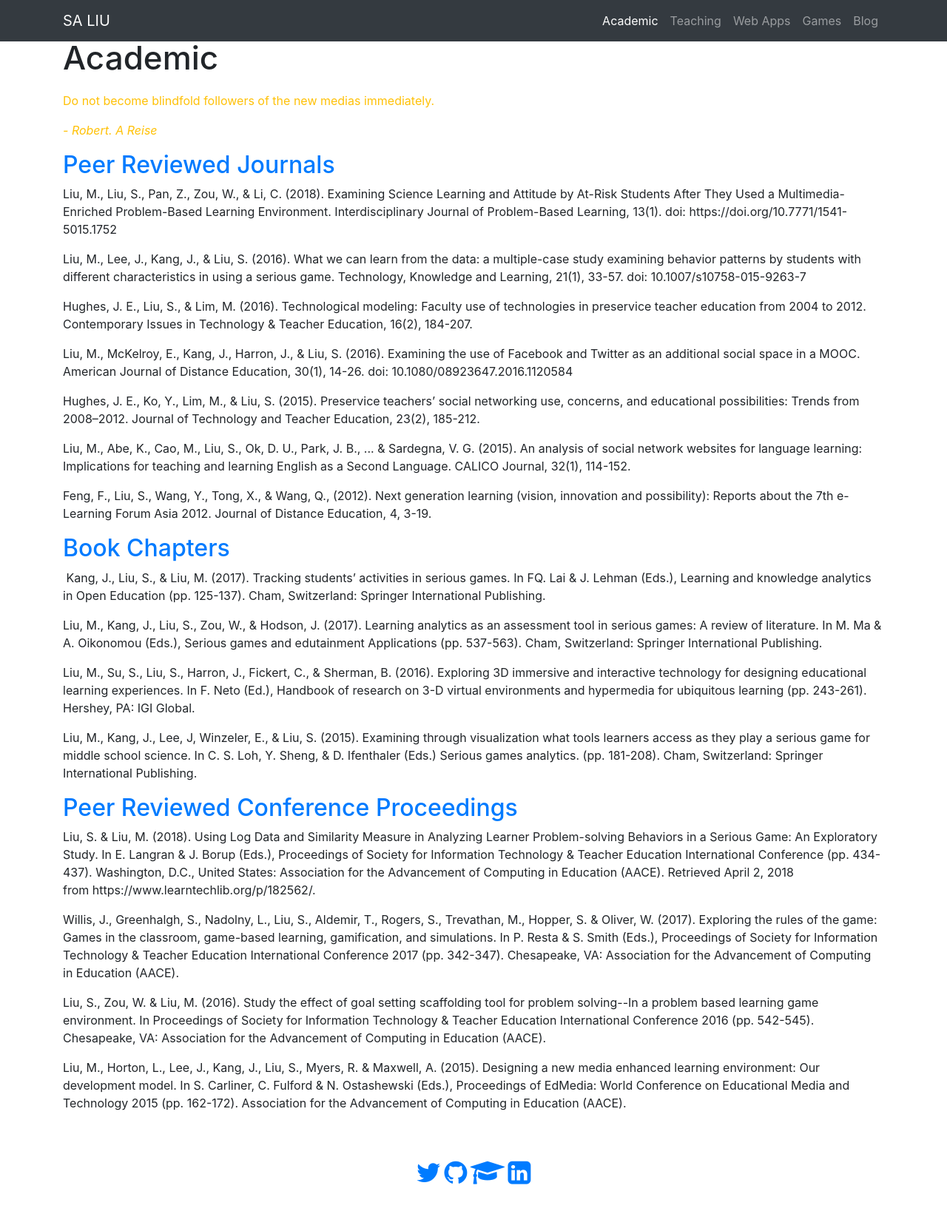
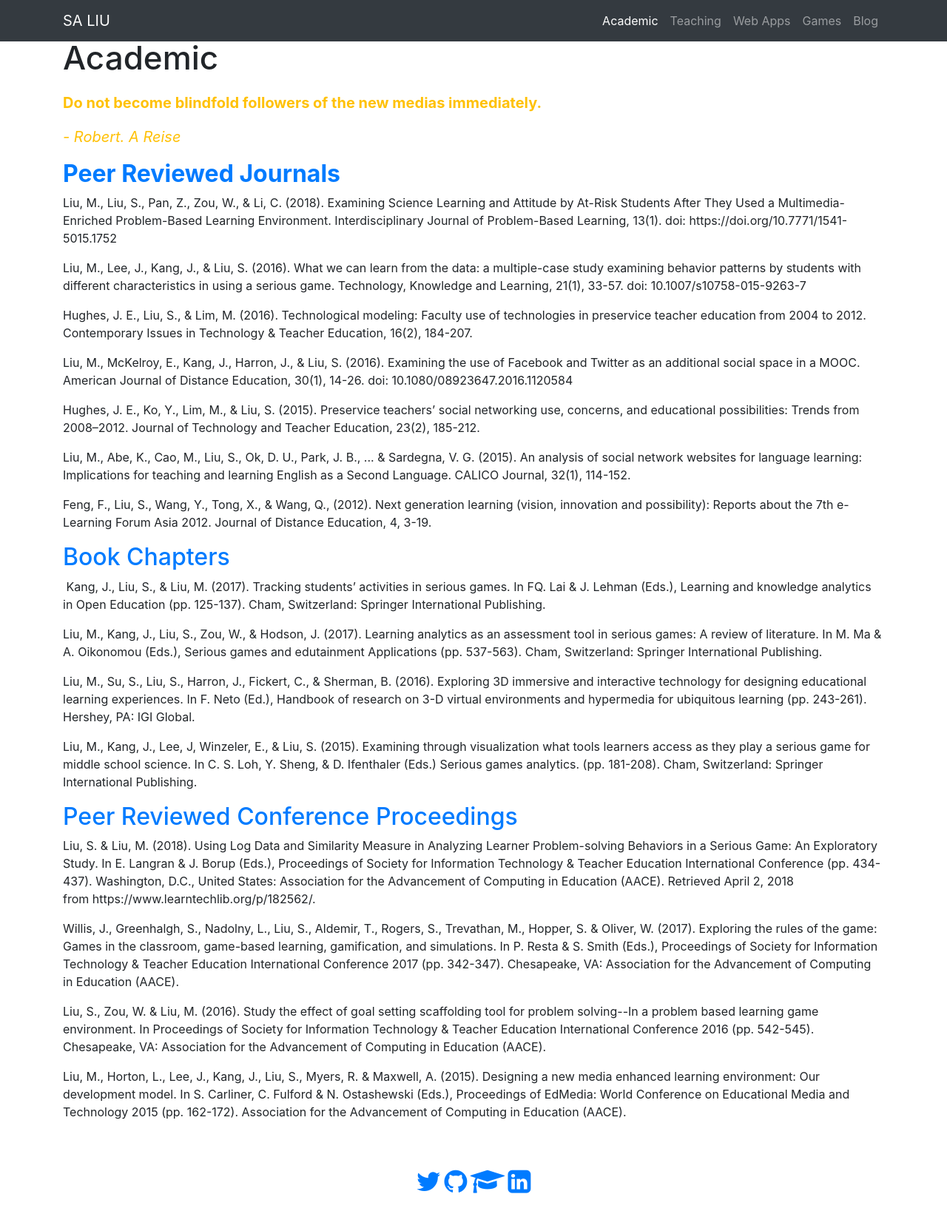
Before and after one commit to Tonicdragon6x66/saliudev.github.io, a Jekyll site: the page built from academic/index.html, in a window 1280 px wide. Shown: the whole page at 74% size. Built offline with Jekyll 4.4.1, drawn with Linux system fonts in a browser that asks for light colours.

Commit message:
make it strong

```diff
--- a/academic/index.html
+++ b/academic/index.html
@@ -28,14 +28,14 @@
 
 			<h1 class="masthead-heading">Academic</h1>
 
-        <blockquote>
+        <blockquote class="blockquote">
         <p class="text-warning">
-           Do not become blindfold followers of the new medias immediately.    </p>
+            <strong>Do not become blindfold followers of the new medias immediately.  </strong>  </p>
            <p class="text-warning"><cite> - Robert. A Reise </cite></p>
         </blockquote>
 
 
-     <h2 class="text-primary">Peer Reviewed Journals</h2>
+     <h2 class="text-primary"><strong>Peer Reviewed Journals</strong></h2>
 
 <p> Liu, M., Liu, S., Pan, Z., Zou, W., & Li, C. (2018). Examining Science Learning and Attitude by At-Risk Students After They Used a Multimedia-Enriched Problem-Based Learning Environment. Interdisciplinary Journal of Problem-Based Learning, 13(1). doi: https://doi.org/10.7771/1541-5015.1752
         </p>
```
